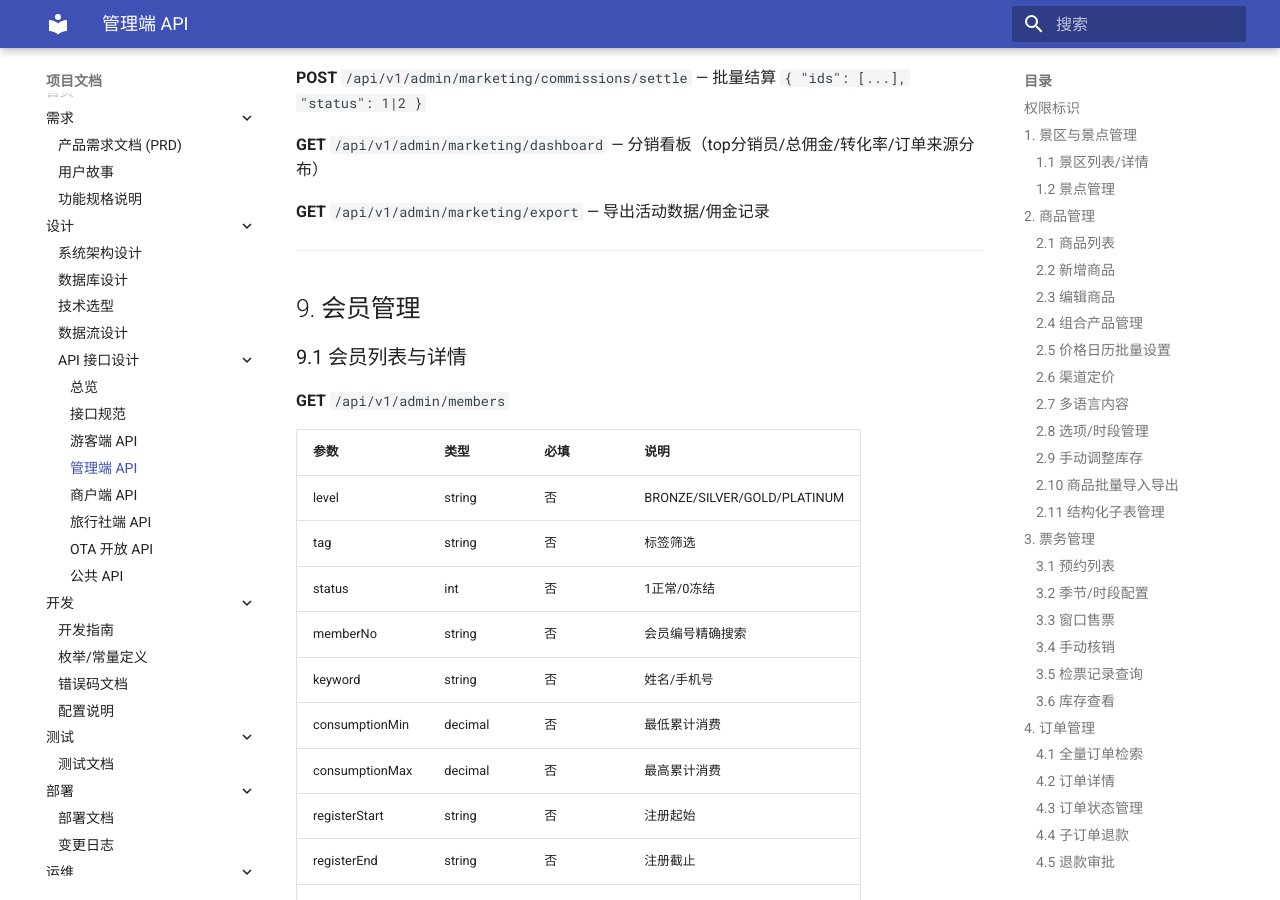
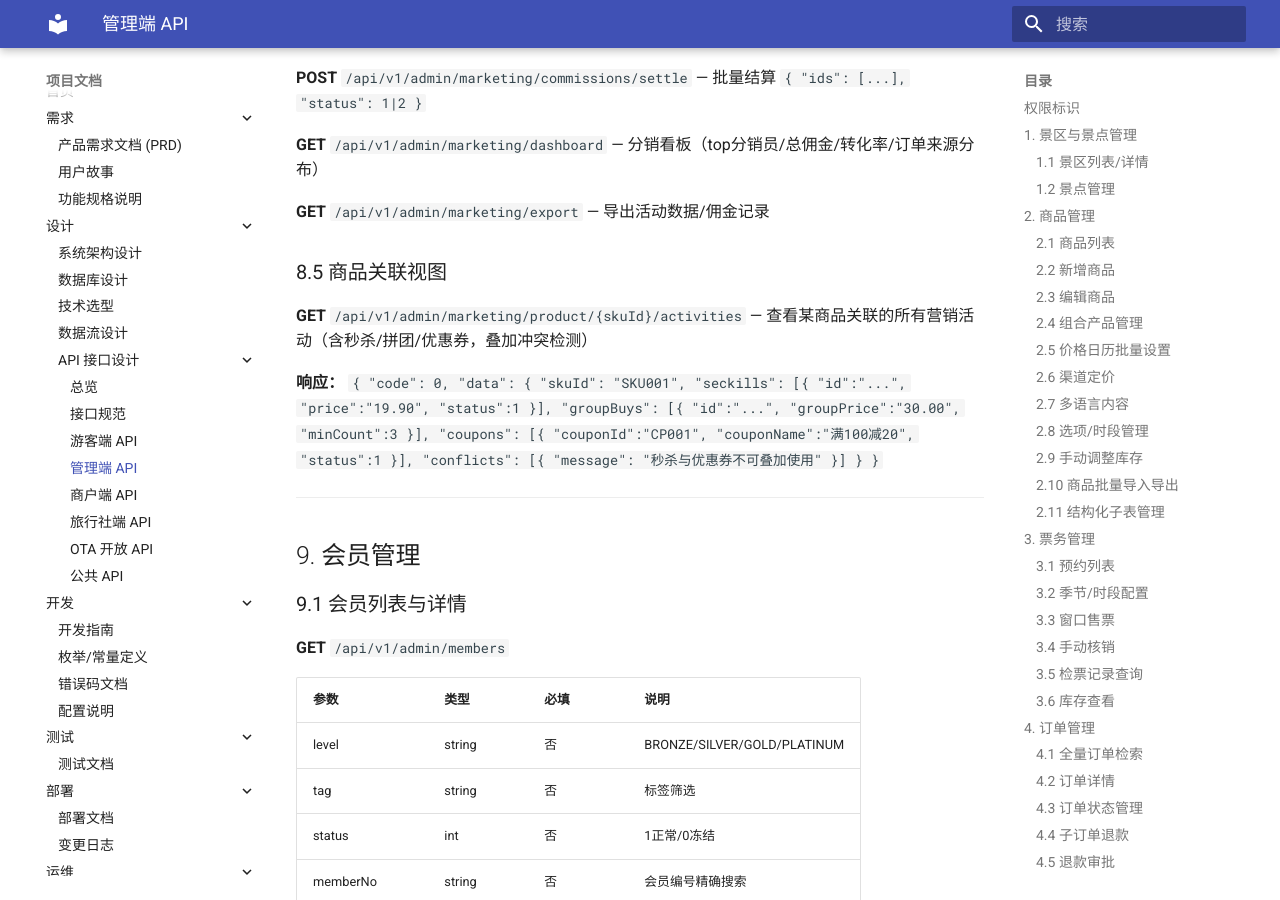
Before and after one commit to 4k48-o/u_trip_doc, an MkDocs documentation site: the page built from docs/design/api/admin.md, in a window 1280 px wide and 900 px high, scrolled down 31553 px. Built offline with MkDocs 1.6.1 and Material for MkDocs 9.7.7, drawn with Linux system fonts in a browser that asks for light colours.

Commit message:
fix: Issue #22 遗留——商品维度营销活动关联查询端点

```diff
--- a/docs/design/api/admin.md
+++ b/docs/design/api/admin.md
@@ -1060,6 +1060,12 @@
 
 **GET** `/api/v1/admin/marketing/export` — 导出活动数据/佣金记录
 
+### 8.5 商品关联视图
+
+**GET** `/api/v1/admin/marketing/product/{skuId}/activities` — 查看某商品关联的所有营销活动（含秒杀/拼团/优惠券，叠加冲突检测）
+
+**响应：** `{ "code": 0, "data": { "skuId": "SKU001", "seckills": [{ "id":"...", "price":"19.90", "status":1 }], "groupBuys": [{ "id":"...", "groupPrice":"30.00", "minCount":3 }], "coupons": [{ "couponId":"CP001", "couponName":"满100减20", "status":1 }], "conflicts": [{ "message": "秒杀与优惠券不可叠加使用" }] } }`
+
 ---
 
 ## 9. 会员管理
```
